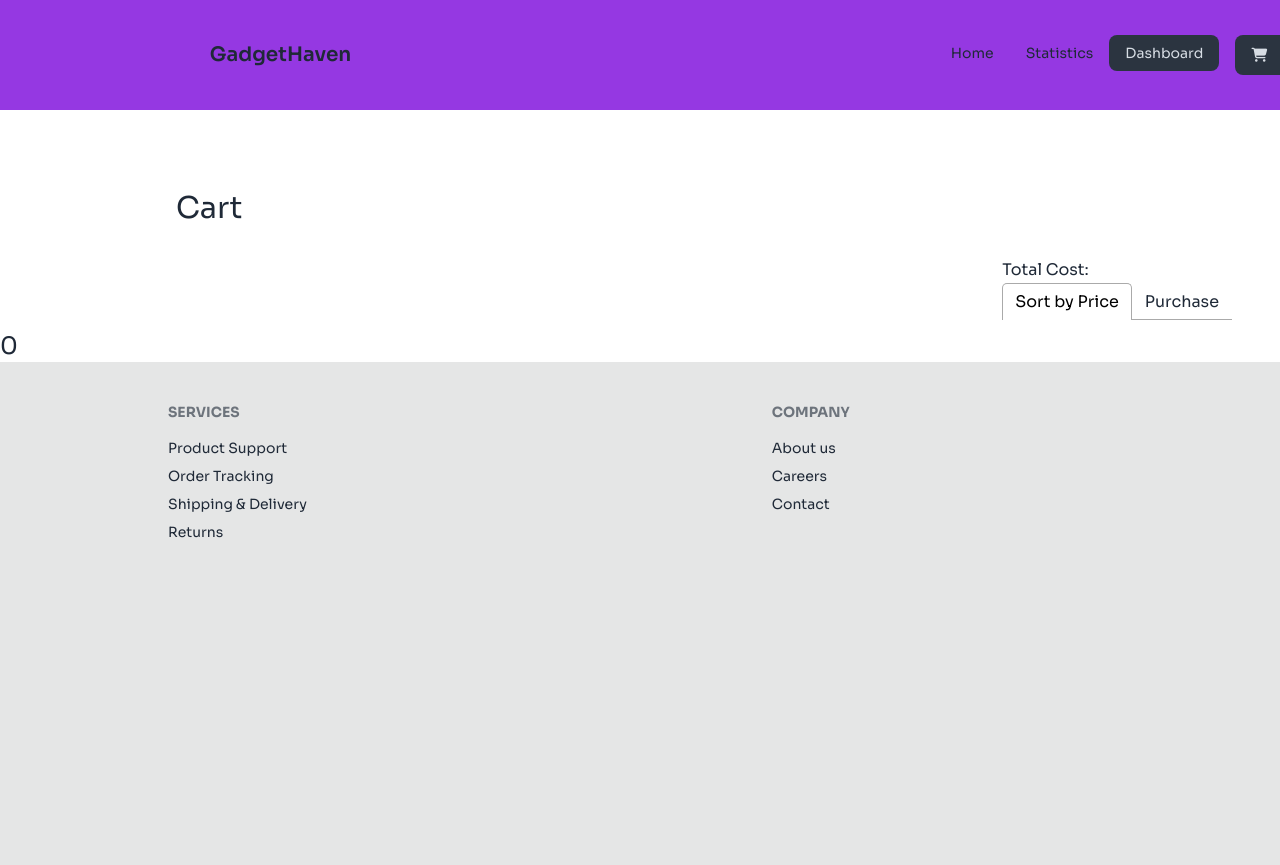
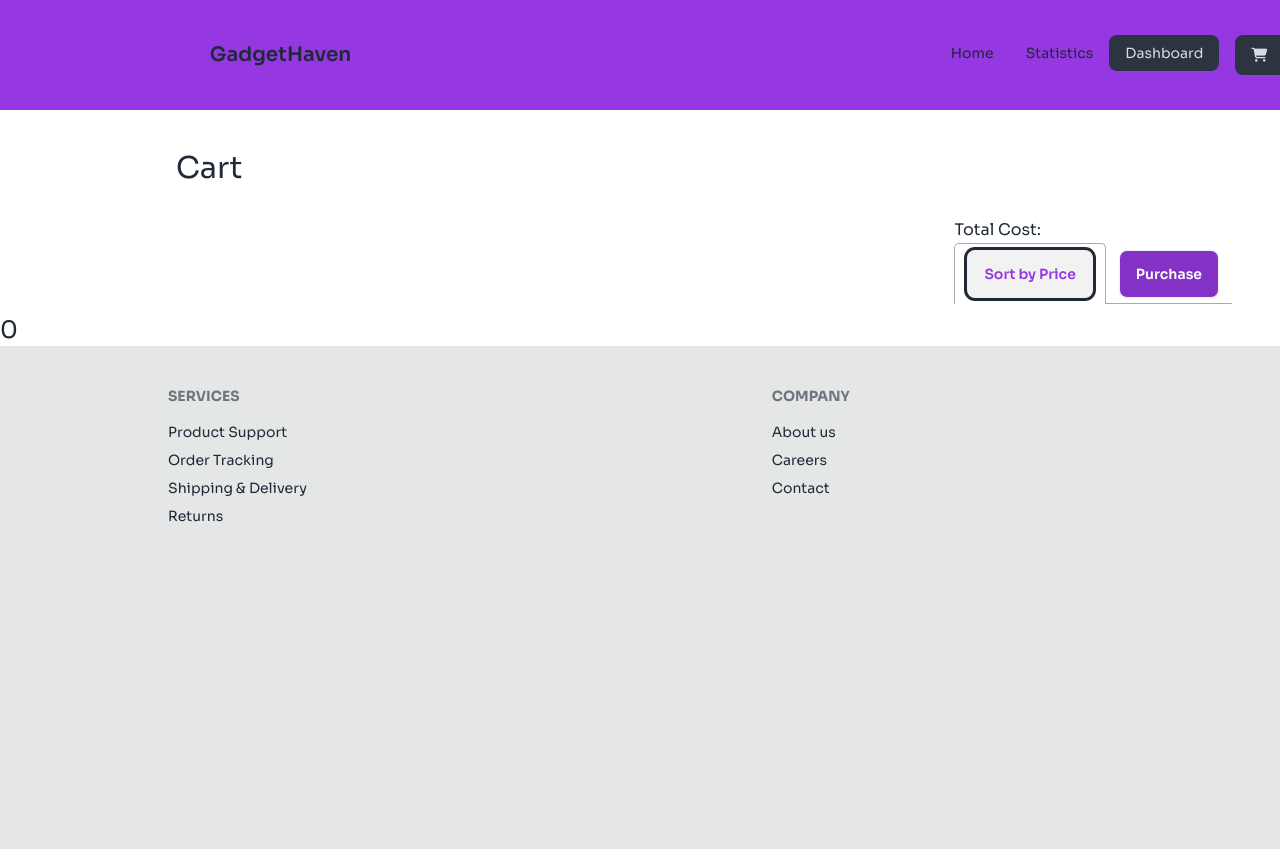
Before and after one commit to SHARIFA-AKHTER/assignment-eight-react-router-dom, a React (Vite) app: page /listedGadgets in a window 1280 px wide. Shown: the top 865 px of the page. Built offline with nearby package versions, Linux system fonts and the light colour scheme.

Commit message:
added an listedgadget button file

```diff
--- a/src/components/ListedGadgets/ListedGadgets.jsx
+++ b/src/components/ListedGadgets/ListedGadgets.jsx
@@ -14,26 +14,25 @@ const ListedGadgets = () => {
         const storedGadgetListInt = storedGadgetList.map(id => parseInt(id))
 
 
-        //  const gadgetProductList = allGadgets.filter(
-        //      gadget => storedGadgetListInt.includes(gadget.product_id)
-        //  );
+    // const productGadgetList=allGadgets.filter(gadget =>storedGadgetListInt.includes(gadget.product_id));
 
         console.log(storedGadgetList, allGadgets, storedGadgetListInt)
 
-        setGadgetList(gadgetList);
+        setGadgetList(storedGadgetList);
 
     },[])
     return (
 
         <div>
-              <h3 className="text-3xl my-8 ml-44 mt-20">Cart</h3>
+              <h3 className="text-3xl my-8 ml-44 mt-10">Cart</h3>
             <Tabs>
  <div className='flex justify-end mr-12'>
 
  <TabList>
     <h3 className='flex justify-between '>Total Cost:</h3>
-      <Tab>Sort by Price</Tab>
-      <Tab>Purchase</Tab>
+
+      <Tab><button className='btn text-[#9538E2] outline'>Sort by Price</button></Tab>
+      <Tab><button className='btn  bg-[#8332C5] text-white'>Purchase</button></Tab>
     </TabList>
  </div>
 
```
